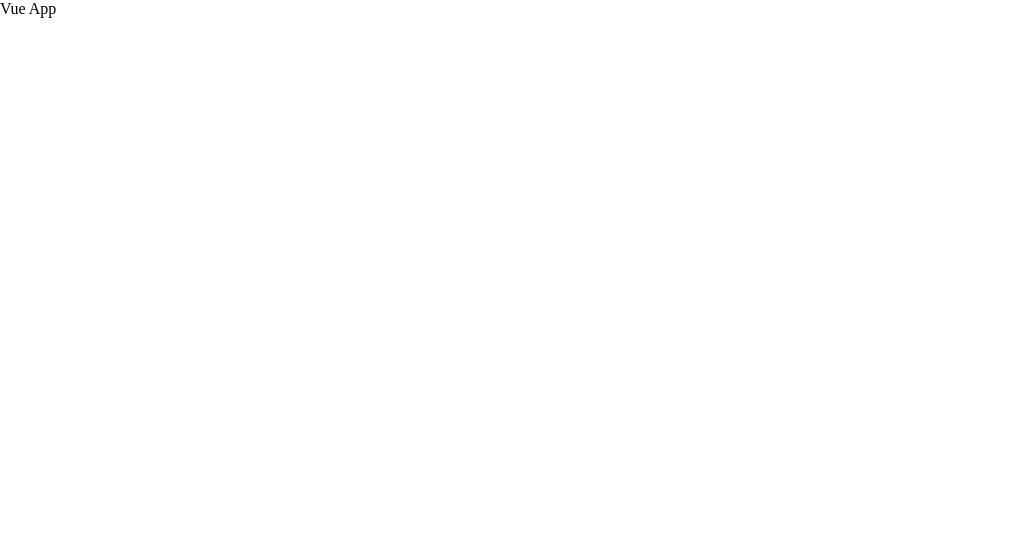
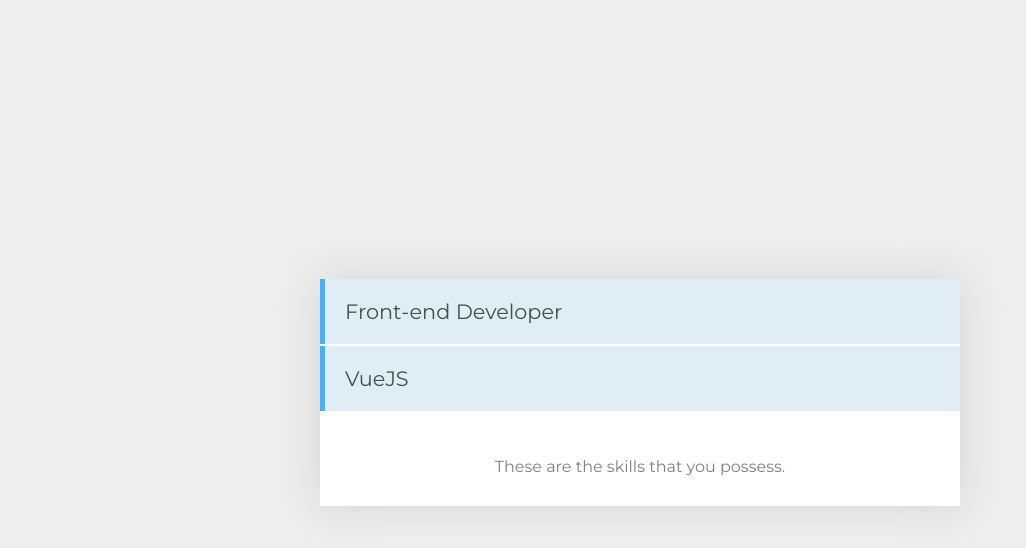
Before and after one commit to ramuspedro/vue-basic, a plain HTML site: page index.html in a window 1280 px wide. Shown: the whole page, without its empty margins (0-1026 px from the left). Drawn offline with nearby package versions, Linux system fonts and the light colour scheme.

Commit message:
formating the project

```diff
--- a/app.js
+++ b/app.js
@@ -4,7 +4,12 @@
   },
   data() {
     return {
-      name: 'Vue App'
+      name: 'Vue App',
+      btnState: true,
+      skills: [
+        {"skill": 'Front-end Developer'},
+        {"skill": 'VueJS'},
+      ]
     }
   }
 });
--- a/index.html
+++ b/index.html
@@ -5,19 +5,70 @@
 
   <link rel="stylesheet" href="https://unpkg.com/leaflet@1.0.3/dist/leaflet.css">
 
-  <style>
-    html,
-    body,
-    #app {
-      height: 100%;
+<style>
+  @import url('https://fonts.googleapis.com/css?family=Montserrat:400,700');
+
+  body {
+    background-color: #EEEEEE;
+    font-family: 'Montserrat', sans-serif;
+    display: grid;
+    grid-template-rows: auto;
+    justify-items: center;
+    align-items: center;
+  }
+
+  body,
+  html {
+    margin: 0;
+    height: 100%;
+  }
+
+  #app {
+    width: 50%;
+  }
+</style>
+  <style scoped>
+    .holder {
+      background: #fff;
+    }
+
+    ul {
       margin: 0;
+      padding: 0;
+      list-style-type: none;
+    }
+
+    ul li {
+      padding: 20px;
+      font-size: 1.3em;
+      background-color: #E0EDF4;
+      border-left: 5px solid #3EB3F6;
+      margin-bottom: 2px;
+      color: #3E5252;
+    }
+
+    p {
+      text-align: center;
+      padding: 30px 0;
+      color: gray;
+    }
+
+    .container {
+      box-shadow: 0px 0px 40px lightgray;
     }
   </style>
 </head>
 
 <body>
   <div id="app">
-    {{name}}
+    <div class="container">
+      <div class="holder">
+        <ul>
+          <li v-for="(data, index) in skills" :key='index'>{{data.skill}}</li>
+        </ul>
+        <p>These are the skills that you possess.</p>
+      </div>
+    </div>
   </div>
   <script src="https://cdnjs.cloudflare.com/ajax/libs/vue/2.5.16/vue.js"></script>
   <script src="app.js"></script>
```
